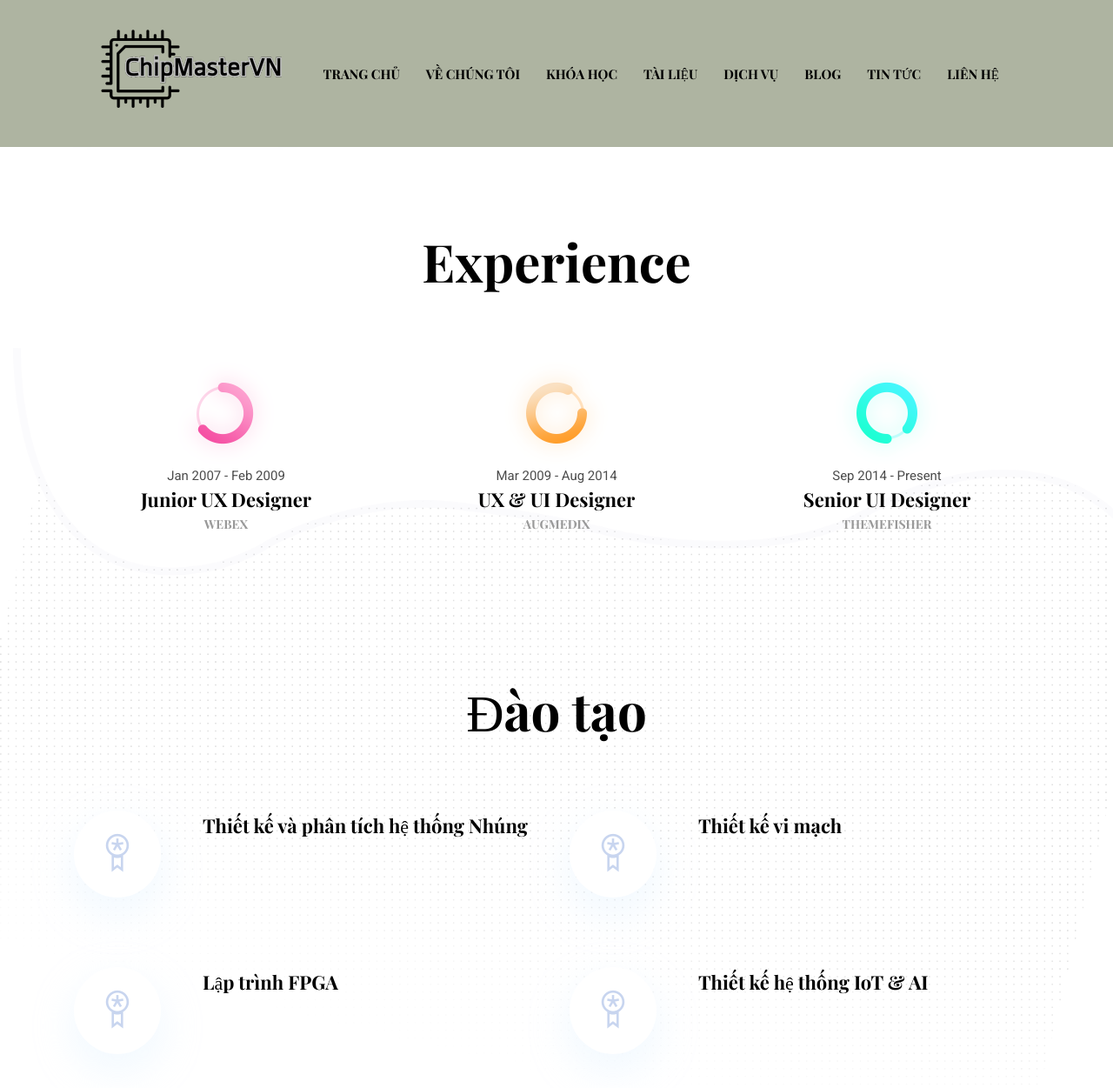
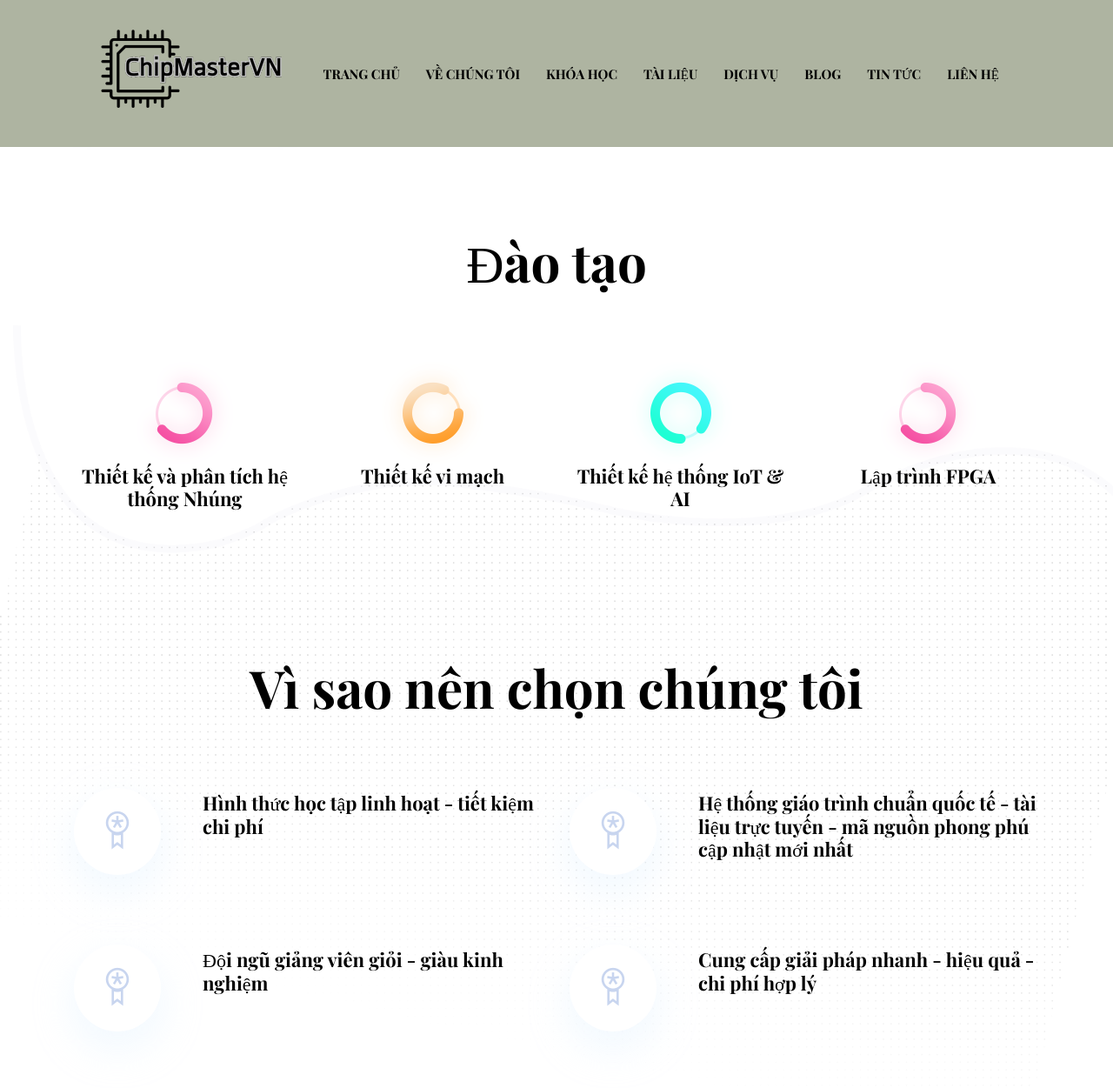
Before and after one commit to tvtien96/chipmastervn.github.io, a Jekyll site: the page built from index.html, in a window 1280 px wide and 1400 px high, scrolled down 1753 px. Shown: the top 1251 px of the window at 87% size. Built offline with Jekyll 4.4.1, drawn with Linux system fonts in a browser that asks for light colours.

Commit message:
Home - Modify contents in Why

```diff
--- a/_data/settings.yml
+++ b/_data/settings.yml
@@ -99,49 +99,55 @@ skills:
 #-------------------------------
 # Exprerience Section
 
-experience-title: Experience
+experience-title: Đào tạo
 experience:
   - {
-      name: Junior UX Designer,
+      name: Thiết kế và phân tích hệ thống Nhúng,
       icon: "icon-1.png",
-      date: "Jan 2007 - Feb 2009",
-      organization: "WEBEX",
+      # date: "Jan 2007 - Feb 2009",
+      # organization: "WEBEX",
     }
   - {
-      name: UX & UI Designer,
+      name: Thiết kế vi mạch,
       icon: "icon-2.png",
-      date: "Mar 2009 - Aug 2014",
-      organization: "AUGMEDIX",
+      # date: "Mar 2009 - Aug 2014",
+      # organization: "AUGMEDIX",
     }
   - {
-      name: Senior UI Designer,
+      name: Thiết kế hệ thống IoT & AI,
       icon: "icon-3.png",
-      date: "Sep 2014 - Present",
-      organization: "THEMEFISHER",
+      # date: "Sep 2014 - Present",
+      # organization: "THEMEFISHER",
+    }
+  - {
+      name: Lập trình FPGA,
+      icon: "icon-1.png",
+      # date: "Sep 2014 - Present",
+      # organization: "THEMEFISHER",
     }
 
 #-------------------------------
 # Education Section
 
-education-title: Đào tạo
+education-title: Vì sao nên chọn chúng tôi
 education:
   - {
-      name: Thiết kế và phân tích hệ thống Nhúng,
+      name: Hình thức học tập linh hoạt - tiết kiệm chi phí,
       # date: "2006",
       # organization: "Masassusets Institute of Technology",
     }
   - {
-      name: Thiết kế vi mạch,
+      name: Hệ thống giáo trình chuẩn quốc tế - tài liệu trực tuyến - mã nguồn phong phú cập nhật mới nhất,
       # date: "2004",
       # organization: "Harvard University",
     }
   - {
-      name: Lập trình FPGA,
+      name: Đội ngũ giảng viên giỏi - giàu kinh nghiệm,
       # date: "2000",
       # organization: "Cardiff School",
     }
   - {
-      name: Thiết kế hệ thống IoT & AI,
+      name: Cung cấp giải pháp nhanh - hiệu quả - chi phí hợp lý,
       # date: "1998",
       # organization: "Cardiff School",
     }
```
